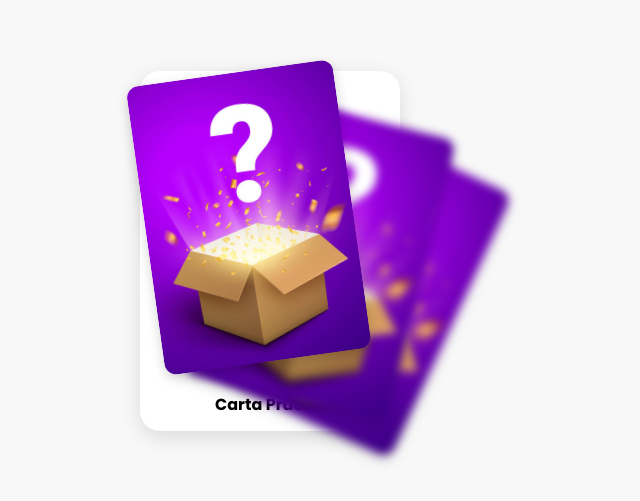
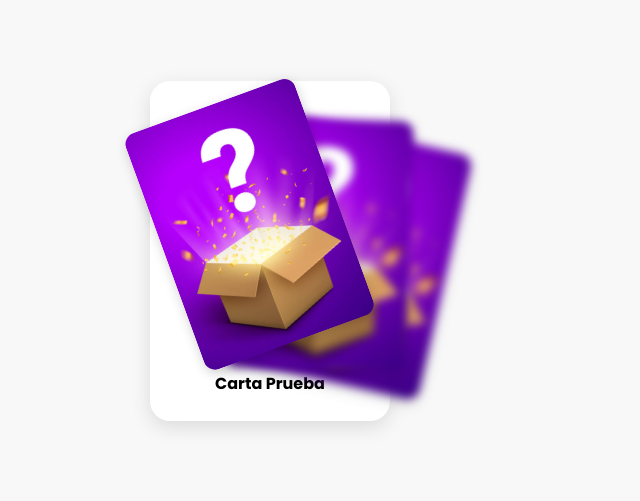
Before and after one commit to emisrmy/mundochido, a plain HTML site: page prueba.html in a window 1280 px wide. Shown: the part 149-650 px from the top of the page, without its empty margins (370-1010 px from the left). Drawn offline with Linux system fonts and the light colour scheme.

Commit message:
Update prueba.html

```diff
--- a/prueba.html
+++ b/prueba.html
@@ -17,8 +17,8 @@
     }
     /* Contenedor principal */
     .product {
-      width: 260px;
-      height: 360px;
+      width: 240px;
+      height: 340px;
       display: flex;
       flex-direction: column;
       align-items: center;
@@ -32,8 +32,9 @@
     /* Pila de cartas */
     .card-stack {
       position: relative;
-      width: 80%; /* deja margen dentro del contenedor */
-      aspect-ratio: 63 / 88; /* proporción típica carta 2.5×3.5in */
+      width: 75%;
+      aspect-ratio: 63 / 88;
+      transform: rotate(-12deg);
     }
     .card-stack img {
       position: absolute;
@@ -42,32 +43,29 @@
       object-fit: cover;
       border-radius: 12px;
       box-shadow: 0 4px 12px rgba(0,0,0,0.18);
-      transform-origin: bottom left; /* pivote en esquina inferior izquierda */
+      transform-origin: bottom left;
       transition: transform 0.35s ease;
     }
-    /* Carta más lejana */
     .card-stack img:nth-child(1) {
       filter: blur(5px);
       transform: translate(35px,-5px) rotate(25deg);
       z-index: 1;
     }
-    /* Carta intermedia */
     .card-stack img:nth-child(2) {
       filter: blur(4px);
       transform: translate(18px,-3px) rotate(14deg);
       z-index: 2;
     }
-    /* Carta principal nítida */
     .card-stack img:nth-child(3) {
       transform: translate(0,0) rotate(-8deg);
       z-index: 3;
     }
     .product-name {
-      margin-top: 1rem;
+      margin-top: 0.8rem;
       font-size: 1rem;
       font-weight: 600;
+      text-align: center;
     }
-    /* Hover suave para enfatizar efecto */
     .product:hover .card-stack img:nth-child(1) {
       transform: translate(40px,-10px) rotate(30deg);
     }
```
